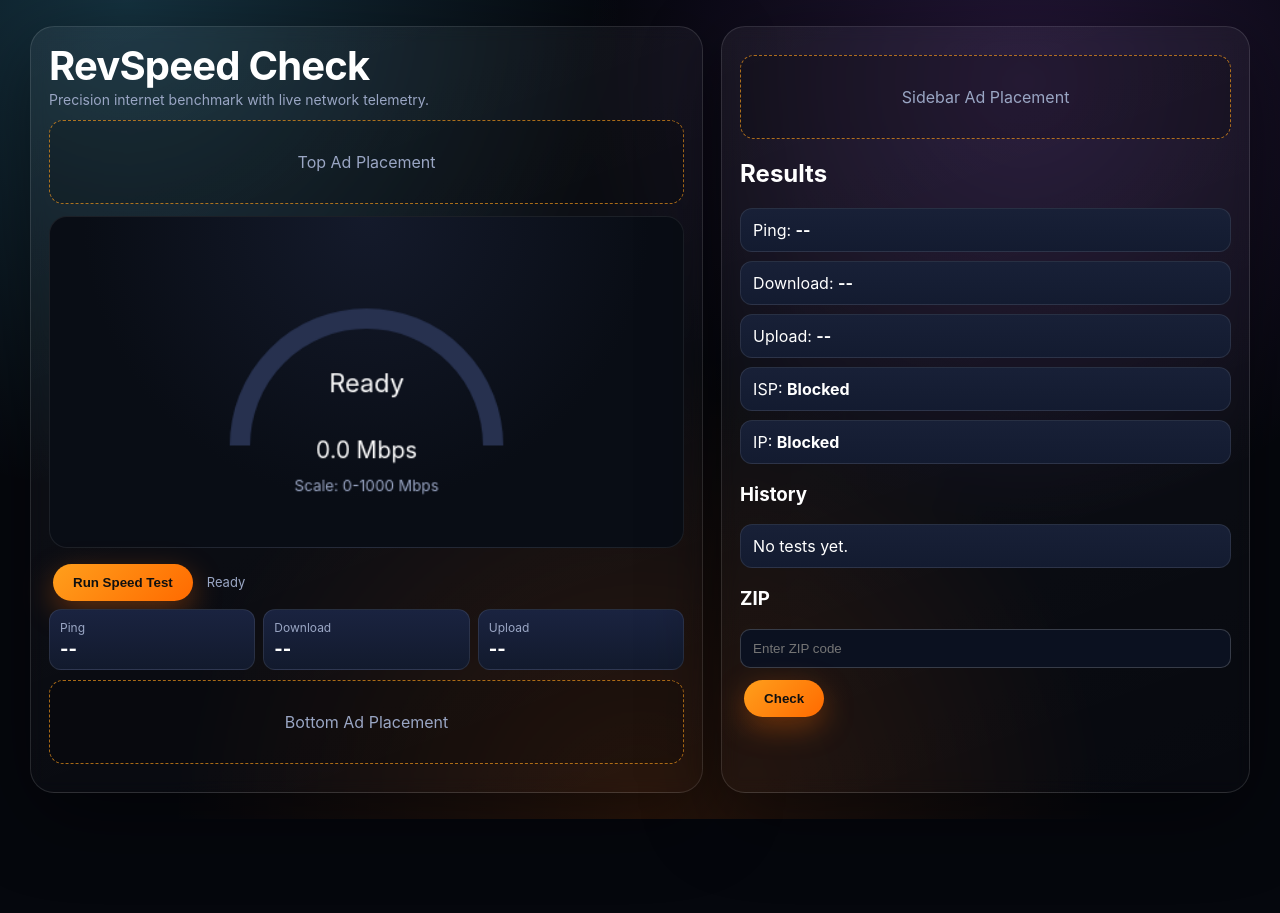
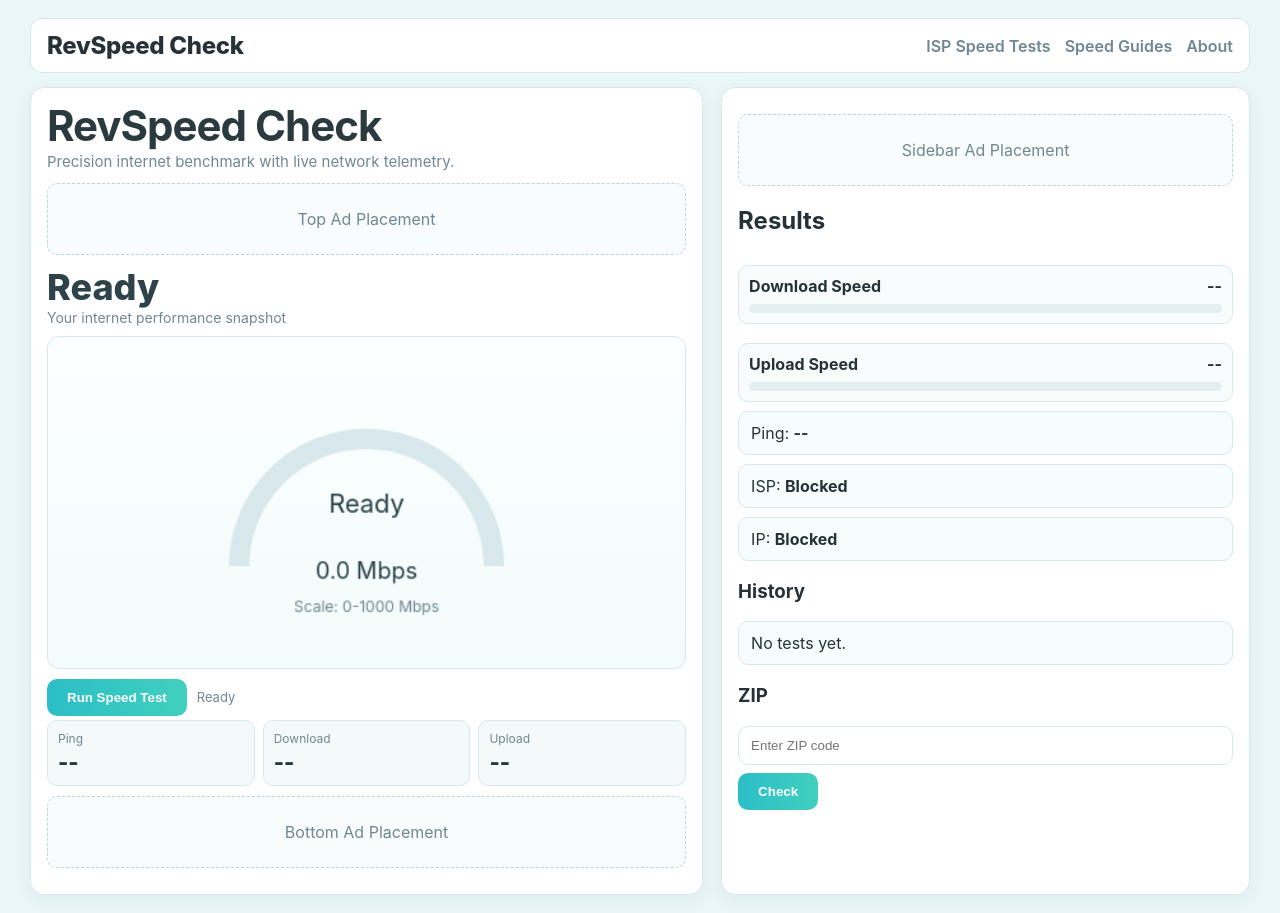
Before and after one commit to reddnbre/revspeed-check, a plain HTML site: page index.html in a window 1280 px wide. Before the commit the page ends 819 px from the top, so only its background shows below. Drawn offline with Linux system fonts and the light colour scheme; no server answers.

Commit message:
Restyle UI to competitive light speedtest layout
Made-with: Cursor

```diff
--- a/index.html
+++ b/index.html
@@ -6,44 +6,64 @@
 <title>RevSpeed Check</title>
 <meta name="description" content="Test your internet speed instantly.">
 <style>
-:root{--bg:#05070d;--panel:#0e131f;--panel2:#141c2d;--orange:#ff9f1c;--orange2:#ff6a00;--text:#fff;--muted:#9aa6c4;--green:#3cff9d;--red:#ff4d4d;--blue:#4cc9f0;--violet:#9d4edd}
+:root{--bg:#eaf6f7;--panel:#ffffff;--line:#d7e8ea;--teal:#2bbec7;--teal2:#41d0be;--ink:#263238;--muted:#6f8793;--green:#2e9f6b;--red:#d04d4d}
 *{box-sizing:border-box}
-body{margin:0;min-height:100vh;background:radial-gradient(circle at 10% 0,rgba(76,201,240,.22),transparent 35%),radial-gradient(circle at 80% 10%,rgba(157,78,221,.2),transparent 35%),radial-gradient(circle at 50% 100%,rgba(255,106,0,.15),transparent 45%),var(--bg);color:#fff;font-family:Inter,Segoe UI,Arial,Helvetica,sans-serif;display:flex;justify-content:center;align-items:center;padding:26px}
-.app{width:min(1220px,100%);display:grid;grid-template-columns:1.12fr .88fr;gap:18px}
-.card{background:linear-gradient(160deg,rgba(255,255,255,.05),rgba(255,255,255,.01));backdrop-filter:blur(8px);border:1px solid rgba(255,255,255,.12);border-radius:24px;padding:18px;box-shadow:0 24px 80px rgba(0,0,0,.45)}
-h1{cursor:pointer;user-select:none;margin:0 0 4px;font-size:40px;line-height:1.06;letter-spacing:-.8px}
-.sub{color:var(--muted);margin:0 0 12px;font-size:14px}
-canvas{width:100%;border-radius:18px;background:radial-gradient(circle at 50% 0,#141a2b,#090d15 62%);display:block;margin:12px 0;border:1px solid rgba(255,255,255,.08)}
-button{border:0;border-radius:999px;padding:11px 20px;font-weight:800;background:linear-gradient(135deg,var(--orange),var(--orange2));color:#101010;cursor:pointer;margin:4px;box-shadow:0 10px 30px rgba(255,106,0,.35);transition:transform .15s ease,filter .15s ease}
+body{margin:0;min-height:100vh;background:var(--bg);color:var(--ink);font-family:Inter,Segoe UI,Arial,Helvetica,sans-serif;padding:18px}
+.nav{max-width:1220px;margin:0 auto 14px;background:var(--panel);border:1px solid var(--line);border-radius:12px;padding:12px 16px;display:flex;align-items:center;justify-content:space-between;gap:12px}
+.brand{font-weight:800;font-size:24px;letter-spacing:-.3px}
+.nav-links{display:flex;gap:14px;color:var(--muted);font-weight:600}
+.app{max-width:1220px;margin:0 auto;display:grid;grid-template-columns:1.12fr .88fr;gap:18px}
+.card{background:var(--panel);border:1px solid var(--line);border-radius:14px;padding:16px;box-shadow:0 6px 20px rgba(16,39,46,.05)}
+h1{cursor:pointer;user-select:none;margin:0 0 4px;font-size:42px;line-height:1.04;letter-spacing:-1px;color:#2a3a3f}
+.sub{color:var(--muted);margin:0 0 12px;font-size:15px}
+canvas{width:100%;border-radius:12px;background:linear-gradient(180deg,#fbffff,#f4fbfb);display:block;margin:10px 0;border:1px solid var(--line)}
+button{border:0;border-radius:10px;padding:11px 20px;font-weight:800;background:linear-gradient(90deg,var(--teal),var(--teal2));color:#fff;cursor:pointer;margin:0;transition:transform .15s ease,filter .15s ease}
 button:hover{transform:translateY(-1px);filter:brightness(1.05)}
 button:disabled{opacity:.7;cursor:not-allowed;transform:none}
-.dark-btn{background:#222a3f;color:#fff;border:1px solid rgba(255,255,255,.14);box-shadow:none}
+.dark-btn{background:#f4f9f9;color:#3f525a;border:1px solid var(--line);box-shadow:none}
 .results,.history{display:grid;gap:9px}
-.box{background:linear-gradient(180deg,#182037,#131b30);padding:11px 12px;border-radius:12px;border:1px solid rgba(255,255,255,.09)}
+.box{background:#f7fcfc;padding:11px 12px;border-radius:10px;border:1px solid var(--line)}
 .box span{font-weight:700}
-.ad-slot{min-height:84px;margin:10px 0;border:1px dashed rgba(255,159,28,.65);border-radius:14px;display:flex;align-items:center;justify-content:center;color:var(--muted);padding:10px;text-align:center;overflow:hidden;background:rgba(0,0,0,.18)}.ad-slot:empty:before{content:attr(data-label)}
-input{width:100%;padding:11px 12px;border-radius:10px;border:1px solid rgba(255,255,255,.18);background:#0b1120;color:#fff;margin-bottom:8px}
+.ad-slot{min-height:72px;margin:10px 0;border:1px dashed #b8d5d9;border-radius:10px;display:flex;align-items:center;justify-content:center;color:var(--muted);padding:10px;text-align:center;overflow:hidden;background:#f9fcfc}.ad-slot:empty:before{content:attr(data-label)}
+input{width:100%;padding:11px 12px;border-radius:10px;border:1px solid var(--line);background:#fff;color:#24353b;margin-bottom:8px}
 .kpis{display:grid;grid-template-columns:repeat(3,minmax(0,1fr));gap:8px;margin-top:4px}
-.kpi{background:linear-gradient(180deg,#1a2340,#121a2d);border:1px solid rgba(255,255,255,.09);border-radius:12px;padding:10px}
+.kpi{background:#f4fafa;border:1px solid var(--line);border-radius:10px;padding:10px}
 .kpi-label{display:block;color:var(--muted);font-size:12px}
-.kpi-value{display:block;font-weight:800;font-size:18px;margin-top:3px}
+.kpi-value{display:block;font-weight:800;font-size:22px;margin-top:3px;color:#26383f}
 .status-row{display:flex;align-items:center;gap:10px;flex-wrap:wrap}
 #status{margin:0}
+.meter-label{display:flex;justify-content:space-between;align-items:center;margin:6px 0 10px}
+.score{font-size:36px;font-weight:800;color:#2d4249}
+.score-note{font-size:14px;color:var(--muted)}
+.metric-row{margin-top:10px;padding:10px;border:1px solid var(--line);border-radius:10px;background:#f9fcfc}
+.metric-top{display:flex;justify-content:space-between;font-weight:700}
+.meter-track{height:9px;background:#e3eff1;border-radius:999px;overflow:hidden;margin-top:8px}
+.meter-fill{height:100%;width:0;background:linear-gradient(90deg,#49bfd0,#2bbec7)}
 .admin-overlay{position:fixed;inset:0;background:#000d;display:none;align-items:center;justify-content:center;padding:18px;z-index:9999}.admin-overlay.show{display:flex}
 .admin{background:#111;border:1px solid rgba(255,255,255,.12);padding:20px;border-radius:18px;width:min(950px,100%);max-height:92vh;overflow:auto;box-shadow:0 30px 90px rgba(0,0,0,.75)}
 .admin-head{display:flex;justify-content:space-between;align-items:center;gap:12px;margin-bottom:12px}.admin-head h2{margin:0}.admin-grid{display:grid;grid-template-columns:1fr 1fr;gap:12px}.admin-box{background:#181818;border:1px solid rgba(255,255,255,.08);border-radius:14px;padding:12px}.admin-box h3{margin:0 0 6px}.note{color:var(--muted);font-size:13px;line-height:1.4;margin:5px 0 8px}
 textarea{width:100%;min-height:88px;margin:5px 0;background:#000;color:#fff;border:1px solid rgba(255,255,255,.12);border-radius:10px;padding:10px;font-family:Consolas,monospace;resize:vertical}.wide{grid-column:1/-1}
 #saveMsg{color:var(--green);font-size:13px;margin-top:8px;min-height:18px}
-@media(max-width:920px){.app,.admin-grid{grid-template-columns:1fr}h1{font-size:32px}}
+@media(max-width:920px){.app,.admin-grid{grid-template-columns:1fr}.nav{display:block}.nav-links{margin-top:8px}h1{font-size:32px}}
 </style>
 </head>
 <body>
+<div class="nav">
+  <div class="brand">RevSpeed Check</div>
+  <div class="nav-links"><span>ISP Speed Tests</span><span>Speed Guides</span><span>About</span></div>
+</div>
 <div class="app">
   <div class="card">
     <h1 id="secretTitle">RevSpeed Check</h1>
     <p class="sub">Precision internet benchmark with live network telemetry.</p>
 
     <div id="adTop" class="ad-slot" data-label="Top Ad Placement">Top Ad Placement</div>
+    <div class="meter-label">
+      <div>
+        <div class="score" id="speedGrade">Ready</div>
+        <div class="score-note">Your internet performance snapshot</div>
+      </div>
+    </div>
     <canvas id="meter" width="500" height="260"></canvas>
     <div class="status-row">
       <button id="startBtn">Run Speed Test</button>
@@ -62,9 +82,15 @@ textarea{width:100%;min-height:88px;margin:5px 0;background:#000;color:#fff;bord
     <div id="adSidebar" class="ad-slot" data-label="Sidebar Ad Placement">Sidebar Ad Placement</div>
     <h2>Results</h2>
     <div class="results">
+      <div class="metric-row">
+        <div class="metric-top"><span>Download Speed</span><span id="down">--</span></div>
+        <div class="meter-track"><div id="downBar" class="meter-fill"></div></div>
+      </div>
+      <div class="metric-row">
+        <div class="metric-top"><span>Upload Speed</span><span id="up">--</span></div>
+        <div class="meter-track"><div id="upBar" class="meter-fill"></div></div>
+      </div>
       <div class="box">Ping: <span id="ping">--</span></div>
-      <div class="box">Download: <span id="down">--</span></div>
-      <div class="box">Upload: <span id="up">--</span></div>
       <div class="box">ISP: <span id="isp">--</span></div>
       <div class="box">IP: <span id="ip">--</span></div>
     </div>
@@ -131,6 +157,9 @@ const ctx=document.getElementById("meter").getContext("2d");
 const pingEl=document.getElementById("ping");
 const downEl=document.getElementById("down");
 const upEl=document.getElementById("up");
+const downBar=document.getElementById("downBar");
+const upBar=document.getElementById("upBar");
+const speedGrade=document.getElementById("speedGrade");
 const kpiPing=document.getElementById("kpiPing");
 const kpiDown=document.getElementById("kpiDown");
 const kpiUp=document.getElementById("kpiUp");
@@ -172,17 +201,31 @@ const sessionState={
 function draw(v,t,unit="Mbps",maxValue=1000){
   const safeV=Math.max(0,Math.min(v,maxValue));
   ctx.clearRect(0,0,500,260);
-  ctx.beginPath();ctx.arc(250,180,100,Math.PI,2*Math.PI);ctx.strokeStyle="#27314f";ctx.lineWidth=16;ctx.stroke();
+  ctx.beginPath();ctx.arc(250,180,100,Math.PI,2*Math.PI);ctx.strokeStyle="#d9e8ec";ctx.lineWidth=16;ctx.stroke();
   const gradient=ctx.createLinearGradient(145,180,355,180);
-  gradient.addColorStop(0,"#4cc9f0");
-  gradient.addColorStop(.52,"#ff9f1c");
-  gradient.addColorStop(1,"#ff6a00");
+  gradient.addColorStop(0,"#49bfd0");
+  gradient.addColorStop(.52,"#2bbec7");
+  gradient.addColorStop(1,"#41d0be");
   ctx.beginPath();ctx.arc(250,180,100,Math.PI,Math.PI+(safeV/maxValue)*Math.PI);ctx.strokeStyle=gradient;ctx.lineWidth=16;ctx.stroke();
-  ctx.fillStyle="#fff";ctx.textAlign="center";
+  ctx.fillStyle="#274048";ctx.textAlign="center";
   ctx.font="20px Inter, Arial";ctx.fillText(t,250,138);
   ctx.font="18px Inter, Arial";ctx.fillText(v.toFixed(1)+" "+unit,250,190);
-  ctx.fillStyle="#9aa6c4";
+  ctx.fillStyle="#6f8793";
   ctx.font="12px Inter, Arial";ctx.fillText("Scale: 0-"+maxValue+" "+unit,250,216);
+}
+
+function setBars(download,upload){
+  const downPct=Math.max(0,Math.min((download/1000)*100,100));
+  const upPct=Math.max(0,Math.min((upload/300)*100,100));
+  downBar.style.width=`${downPct}%`;
+  upBar.style.width=`${upPct}%`;
+}
+
+function getGrade(download,ping){
+  if(download>=600 && ping<=35) return "Excellent";
+  if(download>=250 && ping<=60) return "Very Good";
+  if(download>=100 && ping<=90) return "Good";
+  return "Fair";
 }
 
 function median(list){
@@ -266,6 +309,8 @@ async function run(){
   kpiPing.innerText="--";
   kpiDown.innerText="--";
   kpiUp.innerText="--";
+  speedGrade.innerText="Testing...";
+  setBars(0,0);
   try{
     if(!IS_BACKEND_MODE){
       statusEl.innerText="Public mode: ping/download enabled. Set REVSPEED_API_BASE for upload + best accuracy.";
@@ -297,9 +342,12 @@ async function run(){
     }
 
     statusEl.innerText="Done";
+    setBars(down,up||0);
+    speedGrade.innerText=getGrade(down,ping);
     saveHistory(ping,down,up);
     loadHistory();
   }catch(e){
+    speedGrade.innerText="Unavailable";
     statusEl.innerText="Test blocked in this preview. Host on your own domain for best accuracy.";
   }finally{
     startBtn.disabled=false;
```
